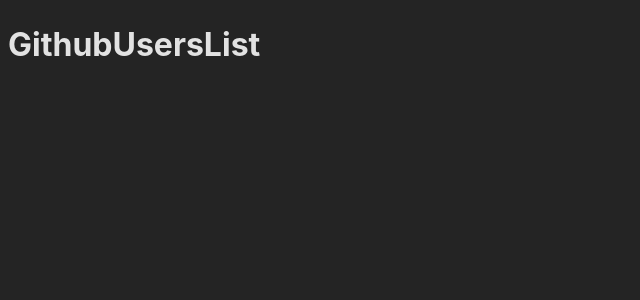
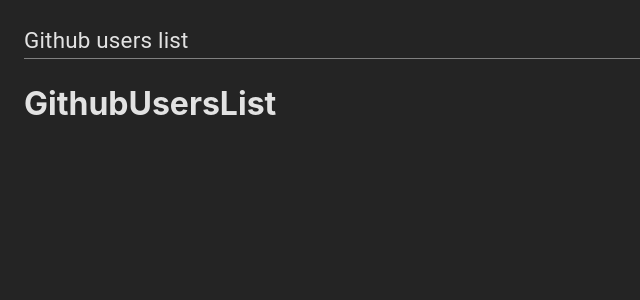
Before and after one commit to TomPod92/github-searcher, a React (Vite) app: page / in a window 1280 px wide. Shown: the top 300 px of the page, without its empty margins (0-640 px from the left). Built offline with nearby package versions, Linux system fonts and the light colour scheme.

Commit message:
Create page component

```diff
--- a/src/App.tsx
+++ b/src/App.tsx
@@ -1,5 +1,7 @@
+import { Box } from "@mui/material";
 import { QueryClientProvider, QueryClient } from "@tanstack/react-query";
 import { ReactQueryDevtools } from "@tanstack/react-query-devtools";
+import Page from "common/components/Page";
 import GithubUsersList from "features/githubUsers/components/GithubUsersList";
 
 const queryClient = new QueryClient();
@@ -8,9 +10,11 @@
   return (
     <QueryClientProvider client={queryClient}>
       <>
-        <main>
-          <GithubUsersList />
-        </main>
+        <Box component="main">
+          <Page title="Github users list">
+            <GithubUsersList />
+          </Page>
+        </Box>
         <ReactQueryDevtools initialIsOpen={false} />
       </>
     </QueryClientProvider>
--- a/src/common/components/Page.tsx
+++ b/src/common/components/Page.tsx
@@ -1,8 +1,30 @@
-const Page = () => {
+import { Box, Typography, Divider } from "@mui/material";
+import { SxProps, Theme } from "@mui/material/styles";
+
+const pageStyles: SxProps<Theme> = {
+  padding: (theme: Theme) => theme.spacing(3),
+};
+
+const dividerStyles: SxProps<Theme> = {
+  borderColor: "gray",
+};
+
+const titleStyles: SxProps = {
+  fontSize: "1.4rem",
+};
+
+interface Props {
+  title: string;
+  children?: React.ReactNode;
+}
+
+const Page = ({ title, children }: Props) => {
   return (
-    <div>
-      <h1>Page</h1>
-    </div>
+    <Box sx={pageStyles}>
+      <Typography sx={titleStyles}>{title}</Typography>
+      <Divider sx={dividerStyles} />
+      <Box>{children}</Box>
+    </Box>
   );
 };
 
--- a/src/index.css
+++ b/src/index.css
@@ -12,3 +12,7 @@
   -webkit-font-smoothing: antialiased;
   -moz-osx-font-smoothing: grayscale;
 }
+
+body {
+  margin: 0;
+}
```
